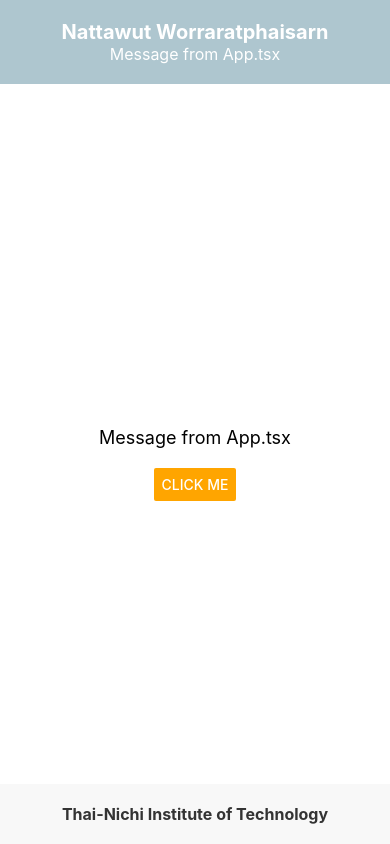
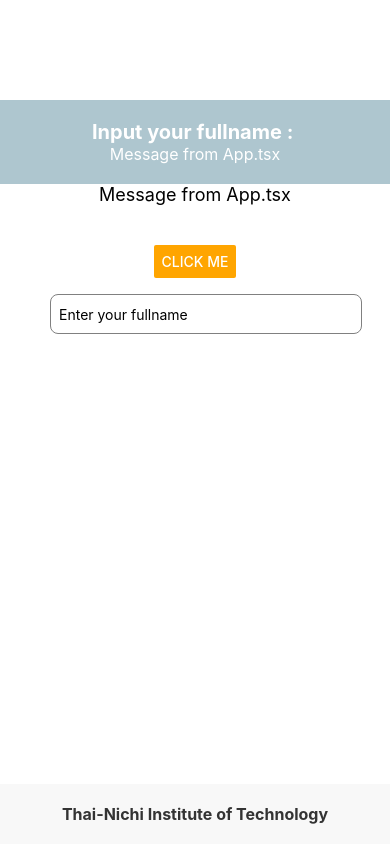
Before and after one commit to GBcatW/GBreactNativeTNI, a React Native app: screen / in a window 390 px wide. Built offline with nearby package versions, Linux system fonts and the light colour scheme.

Commit message:
Practice1_useEffect

```diff
--- a/App.tsx
+++ b/App.tsx
@@ -1,25 +1,43 @@
-import { StatusBar } from "expo-status-bar";
-import { StyleSheet, Text, View, Button, Alert } from "react-native";
+import { StyleSheet, Text, View, Button, Alert, TextInput } from "react-native";
 import AppFooter from "./components/AppFooter";
 import AppHeader from "./components/AppHeader";
 import Content from "./components/Content";
+import { stylesPractice} from './styles/styles';
+import { useState, useEffect, Component } from "react";
 
-export default function App(): React.JSX.Element {
+function App(): React.JSX.Element {
+  const [fullName, setFullname] = useState('');
+  const [message, setMessage] = useState('Message from App.tsx');
+  const [footerMessage, setFooterMessage] = useState('Thai-Nichi Institute of Technology');
+
+  useEffect(()=>{
+    console.log("Component has mounted")
+  },[]);
+
+  useEffect(()=>{
+    console.log(`Fullname has changed to : ${fullName}`);
+  },[fullName]);//This will run whenever 'fullname' changes
 
   return (
     <View style={styles.container}>
-      <AppHeader text="Message from App.tsx" fullName="Nattawut Worraratphaisarn"/>
-      <Content text="Message from App.tsx" name="Nattawut Worraratphaisarn" />
-      <StatusBar style="auto" />
-      <AppFooter text="Thai-Nichi Institute of Technology"/>
+      <AppHeader fullName = {fullName} message={message}/>
+      <Content  message = {message} fullName = {fullName}/>
+      <AppFooter footerMessage ={footerMessage} />
+      <TextInput
+      style = {stylesPractice.input}
+      placeholder = "Enter your fullname"
+      value={fullName}
+      onChangeText={setFullname}
+      />
     </View>
   );
 }
 
 const styles = StyleSheet.create({
   container: {
-    flex: 1,
-    backgroundColor: "#fff",
-    justifyContent: "center",
+    flex: 1
+    // justifyContent:"space-between"
   },
 });
+
+export default App;
--- a/components/AppFooter.tsx
+++ b/components/AppFooter.tsx
@@ -1,35 +1,18 @@
-import { StyleSheet, Text, View } from "react-native";
+import { View, Text } from 'react-native';
+import { stylesPractice} from '../styles/styles';
 import React from "react";
 
-type AppFooterProps ={
-    text:string;
+interface AppFooterProps {
+    footerMessage:string;
 };
 
-const AppFooter = ({text}:AppFooterProps): React.JSX.Element => {
-  return (<View style={styles.footer}>
-    <Text style={styles.footerText}>
-        {text}
+const AppFooter = ({footerMessage}:AppFooterProps): React.JSX.Element => {
+  return (<View style={stylesPractice.footer}>
+    <Text style={stylesPractice.footerText}>
+        {footerMessage}
     </Text>
   </View>
   );
 };
 
 export default AppFooter;
-
-const styles = StyleSheet.create({
-  footer: {
-    backgroundColor: "#f8f8f8",
-    padding: 20,
-    alignItems: "center",
-    justifyContent: "center",
-    position: "absolute",
-    left: 0,
-    right: 0,
-    bottom: 0,
-  },
-  footerText: {
-    fontSize: 16,
-    fontWeight: "bold",
-    color: "#333",
-  },
-});
--- a/components/AppHeader.tsx
+++ b/components/AppHeader.tsx
@@ -1,36 +1,20 @@
-import { StyleSheet, View, Text } from "react-native";
+import { View, Text } from 'react-native';
+import { stylesPractice} from '../styles/styles';
 import React from "react";
 
-type AppHeaderProps = {
-  fullName?: string;
-  text?: string;
+interface AppHeaderProps  {
+  fullName: string;
+  message: string;
 };
 
-const AppHeader = ({text, fullName}: AppHeaderProps): React.JSX.Element => {
+const AppHeader = ({message, fullName}: AppHeaderProps): React.JSX.Element => {
   return (
-    <View style={styles.header}>
-      <Text style={styles.headerText}>{fullName}</Text>
-      <Text style={styles.subtitleText}>{text}</Text>
+    <View style={stylesPractice.header}>
+      <Text style={stylesPractice.headerText}>Input your fullname : </Text>
+      <Text style={stylesPractice.headerText}>{fullName}</Text>
+      <Text style={stylesPractice.subtitleText}>{message}</Text>
     </View>
   );
 };
 
 export default AppHeader;
-
-const styles = StyleSheet.create({
-  header: {
-    backgroundColor: "#AEC6CF",
-    padding: 20,
-    alignItems: "center",
-    justifyContent: "center",
-  },
-  headerText: {
-    fontSize: 20,
-    fontWeight: "bold",
-    color: "#fff",
-  },
-  subtitleText: {
-    fontSize: 16,
-    color: "#fff",
-  },
-});
--- a/components/Content.tsx
+++ b/components/Content.tsx
@@ -1,19 +1,27 @@
-import {StyleSheet, View, Text, Button, Alert } from "react-native";
+import { View, Text, Button, Alert } from 'react-native';
+import { stylesPractice} from '../styles/styles';
 import React from "react";
 
 
-type ContextProps ={
-    name?: string;
-    text?: string;
+interface ContextProps {
+    message: string;
+    fullName: string;
 };
 
-const Content = ({text, name}:ContextProps): React.JSX.Element => {
+const Content = ({message, fullName}:ContextProps): React.JSX.Element => {
+  const [displayFullname, setDisplayFullname] = React.useState('');
+
+  const handleButtonClick = () =>{
+    setDisplayFullname(fullName);
+    Alert.alert("Hello", `Input your fullname : ${fullName}`);
+  };
   return (
-    <View style={styles.content}>
-        <Text style={styles.text}>{text}</Text>
+    <View style={stylesPractice.content}>
+        <Text style={stylesPractice.text}>{message}</Text>
+        <Text style={stylesPractice.text}>{displayFullname}</Text>
       <Button
         title="Click Me"
-        onPress={()=> Alert.alert("Hello", name)}
+        onPress={handleButtonClick}
         color="orange"
         />
     </View>
@@ -21,15 +29,3 @@ const Content = ({text, name}:ContextProps): React.JSX.Element => {
 };
 
 export default Content;
-
-const styles = StyleSheet.create({
-  content: {
-    flex: 1,
-    alignItems: "center",
-    justifyContent: "center",
-  },
-  text: {
-    fontSize: 18,
-    marginBottom: 20,
-  },
-});
--- /dev/null
+++ b/styles/styles.ts
@@ -0,0 +1,93 @@
+import { StyleSheet } from "react-native";
+
+const styles = StyleSheet.create({
+  container: {
+    alignItems: "center",
+    padding: 20,
+    borderColor: "#f5f5f5", //ตั้งค่าสีพื้นหลังเป็นสีเทาอ่อน
+  },
+  profileImage: {
+    borderRadius: 50,
+    width: 100,
+    height: 100,
+    marginRight: 20,
+  },
+  profileContainer: {
+    flexDirection: "row",
+    alignItems: "center",
+    width: "100%",
+    padding: 20,
+    borderRadius: 10,
+    backgroundColor: "white",
+    elevation: 5,
+    marginTop: 50,
+  },
+  profileName: {
+    fontSize: 20,
+    fontWeight: "bold",
+    color: "#00008b",
+  },
+});
+
+const stylesPractice = StyleSheet.create({
+  container: {
+   // flex: 1,
+    justifyContent: "center",
+    alignItems: "center",
+    padding: 16,
+    backgroundColor: "#ffffff",
+
+  },
+  header: {
+    backgroundColor: "#AEC6CF",
+    padding: 20,
+    alignItems: "center",
+    justifyContent: "center",
+    marginTop:100
+  },
+  headerText: {
+    fontSize: 20,
+    fontWeight: "bold",
+    color: "#fff",
+  },
+  subtitleText: {
+    fontSize: 16,
+    color: "#fff",
+  },
+  footer: {
+    backgroundColor: "#f8f8f8",
+    padding: 20,
+    alignItems: "center",
+    justifyContent: "center",
+    position: "absolute",
+    left: 0,
+    right: 0,
+    bottom: 0,
+  },
+  footerText: {
+    fontSize: 16,
+    fontWeight: "bold",
+    color: "#333",
+  },
+  content: {
+ //   flex: 1,
+    alignItems: "center",
+    justifyContent: "center",
+  },
+  text: {
+    fontSize: 18,
+    marginBottom: 20,
+  },
+  input: {
+    height: 40,
+    borderColor: "gray",
+    borderWidth: 1,
+    marginTop: 16,
+    paddingHorizontal: 8,
+    width: "80%",
+    borderRadius: 8,
+    marginLeft:50
+  },
+});
+
+export { styles, stylesPractice };
```
Also changed, not shown: App1.tsx (added, +25 -0 lines), App2.tsx (added, +16 -0 lines), components/ProfileScreen.tsx (added, +35 -0 lines), components/UseEffectExample.tsx (added, +30 -0 lines), 2 other files (tests, documents, lock files or other folders).
